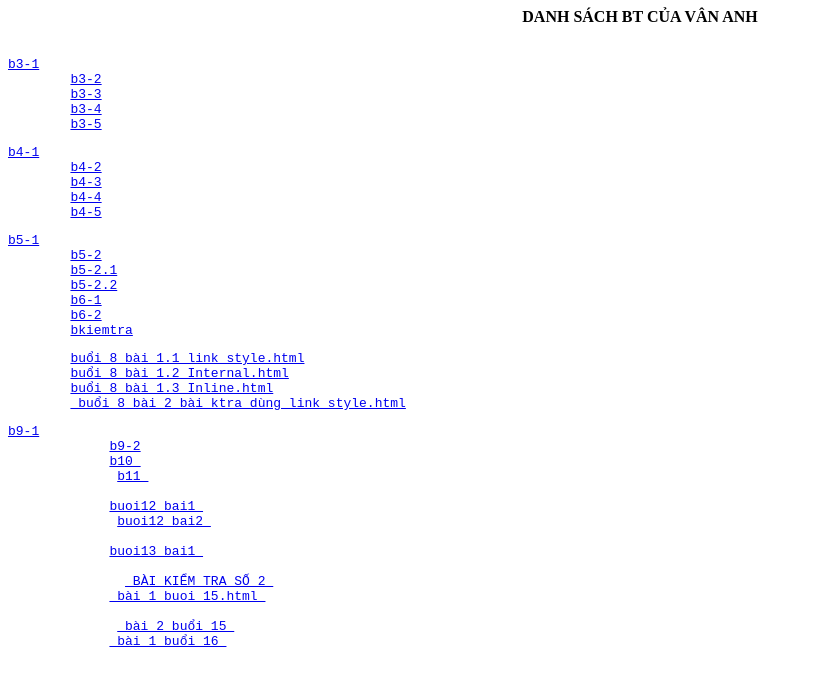
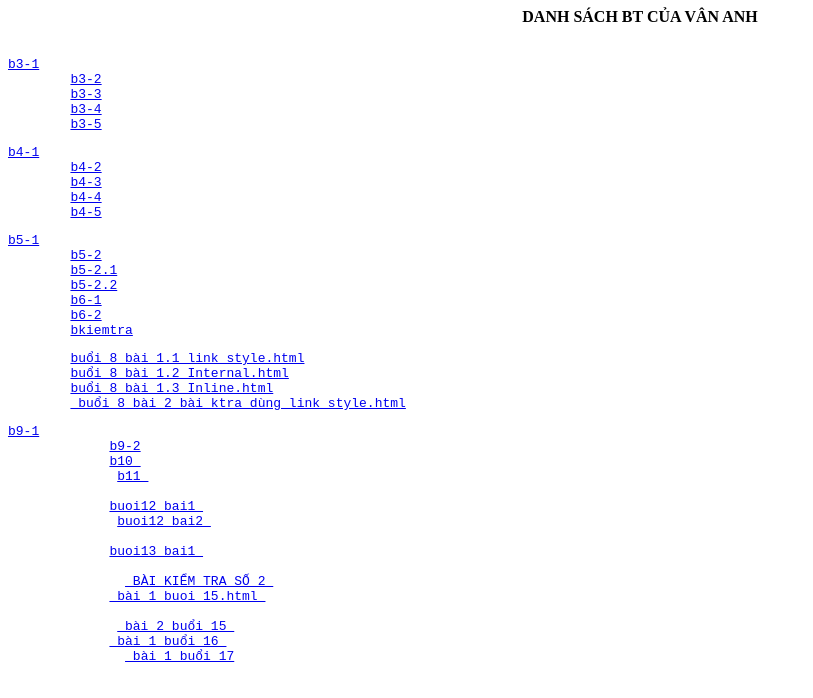
Before and after one commit to Vanhcuti/webdesign, a plain HTML site: page index.html in a window 1280 px wide. Shown: the whole page, without its empty margins (0-813 px from the left). Drawn offline with Linux system fonts and the light colour scheme.

Commit message:
Update index.html

```diff
--- a/index.html
+++ b/index.html
@@ -47,6 +47,9 @@
 
               <a href="/webdesign/bai 2 buoi 15.html" > bài 2 buổi 15 </a>
              <a href="/webdesign/buoi 16.html" > bài 1 buổi 16 </a>
+               <a href="/webdesign/buoi 17.html" > bài 1 buổi 17</a>
+
+
 
 
 
```
